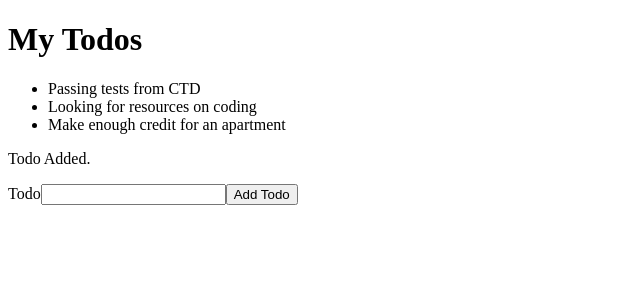
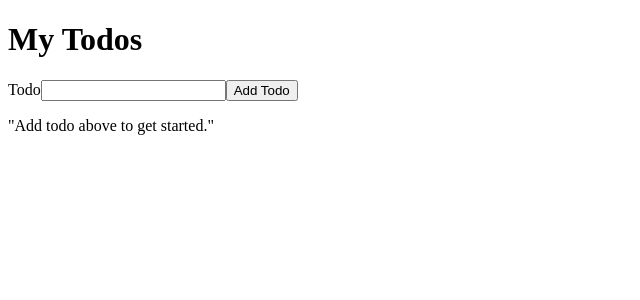
Before and after one commit to XavierCTD/ctd-TODO-app, a React (Vite) app: page / in a window 1280 px wide. Shown: the top 300 px of the page, without its empty margins (0-640 px from the left). Built offline with nearby package versions, Linux system fonts and the light colour scheme.

Commit message:
Week 5 TODO App.

```diff
--- a/src/App.jsx
+++ b/src/App.jsx
@@ -5,14 +5,27 @@ import TodoForm from './TodoForm';
 import TodoList from './TodoList';
 
 function App() {
-  const [newTodo, setNewTodo] = useState('Todo Added.');
+  const [todoList, setTodoList] = useState([]);
+  function addTodo(title) {
+    const newTodo = {title: title, id:Date.now(), isCompleted: false}
+    setTodoList([...todoList, newTodo]);
+  }
+
+  function completeTodo(todoId) {
+      const updatedTodos = todoList.map((todo) => {
+        if (todo.id === todoId) {
+          return { ...todo, isCompleted: true}
+        }
+          return todo;
+      });
+    setTodoList(updatedTodos);
+    }
 
   return (
     <div>
       <h1>My Todos</h1>
-      <TodoList />
-      <p>{newTodo}</p>
-      <TodoForm />
+      <TodoForm onAddTodo={addTodo}/>
+      <TodoList todoList={todoList} onCompleteTodo={completeTodo}/>
     </div>
   );
 };
--- a/src/TodoForm.jsx
+++ b/src/TodoForm.jsx
@@ -1,9 +1,20 @@
+import { useRef } from 'react';
+import { useState } from 'react';
 
-function TodoForm() {
+function TodoForm({onAddTodo}) {
+    const [workingTodoTitle, setWorkingTodo] = useState("");
+    const todoTitleInput = useRef("");
+    function handleAddTodo(event) {
+        event.preventDefault();
+        onAddTodo(workingTodoTitle);
+        setWorkingTodo("")
+        todoTitleInput.current.focus()
+    }
+
     return(
-        <form>
+        <form onSubmit={handleAddTodo}>
             <label htmlFor="todoTitle">Todo</label>
-            <input type="text" id="todoTitle"></input>
+            <input type="text" id="todoTitle" name="title" ref={todoTitleInput} value={workingTodoTitle} onChange={(e) => setWorkingTodo(e.target.value)}></input>
             <button type="submit">Add Todo</button>
         </form>
     );
--- a/src/TodoList.jsx
+++ b/src/TodoList.jsx
@@ -1,23 +1,23 @@
 
 import TodoListItem from './TodoListItem';
 
-function TodoList() {
-    const todos = [
-    {id: 1, title: "Passing tests from CTD"},
-    {id: 2, title: "Looking for resources on coding"},
-    {id: 3, title: "Make enough credit for an apartment"},
-  ];
+function TodoList({onCompleteTodo, todoList}) {
+
+  const filteredTodoList = todoList.filter(todo => todo.isCompleted === false)
 
   return (
+    <>
+    {filteredTodoList.length === 0 ? <p>"Add todo above to get started."</p> :
     <ul>
-      {todos.map((todo) => {
+      {filteredTodoList.map((todo) => {
         return (
         <TodoListItem
-           key={todo.id} title={todo.title}
+           key={todo.id} todo={todo} withCompleteTodo={onCompleteTodo}
         />
       );
     })}
-    </ul>
+    </ul>}
+    </>
   );
 };
 
--- a/src/TodoListItem.jsx
+++ b/src/TodoListItem.jsx
@@ -1,6 +1,14 @@
-function TodoListItem(props) {
+function TodoListItem({ todo, withCompleteTodo}) {
+  console.log(todo, withCompleteTodo);
   return (
-    <li>{props.title}</li>
+    <li title={todo}>
+      <form>
+        <input type="checkbox"
+               checked={todo.isCompleted}
+               onChange={() => withCompleteTodo(todo.id)} />
+      {todo.title}
+      </form>
+    </li>
   );
 };
 
```
